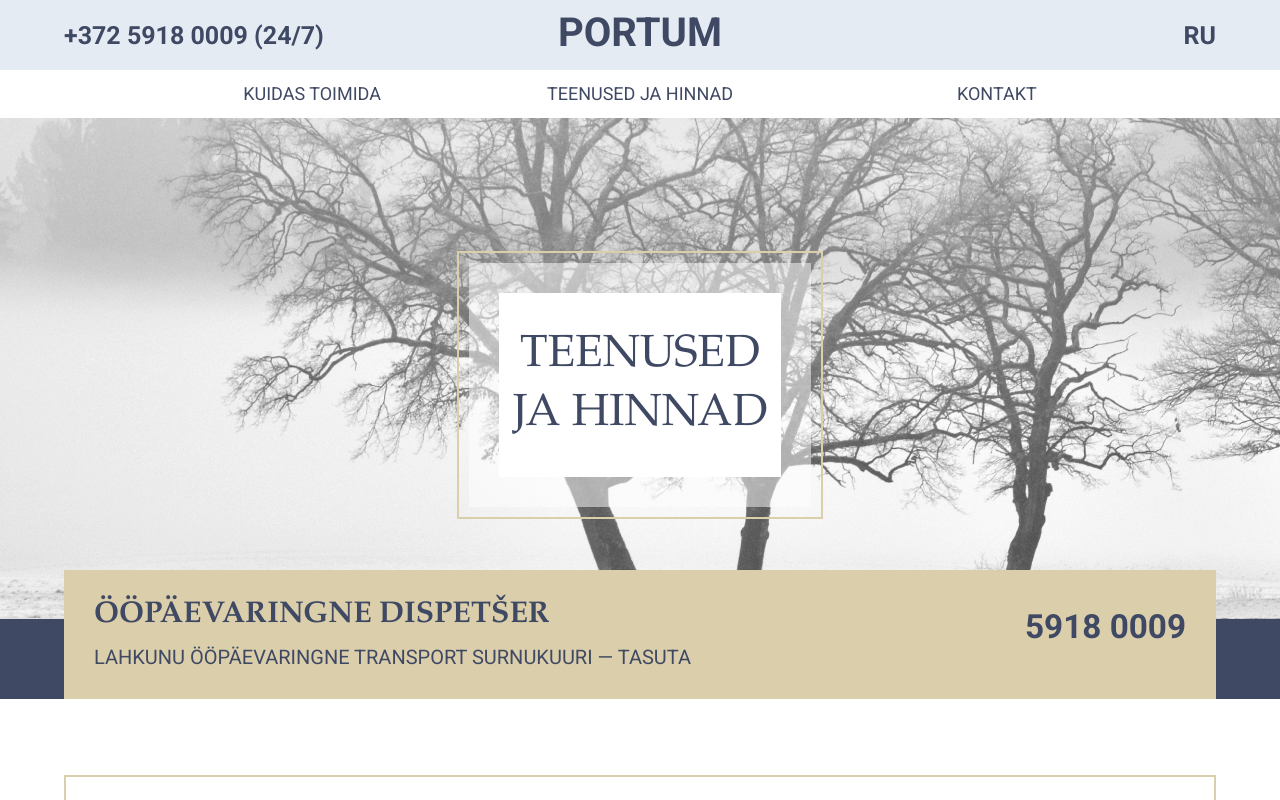
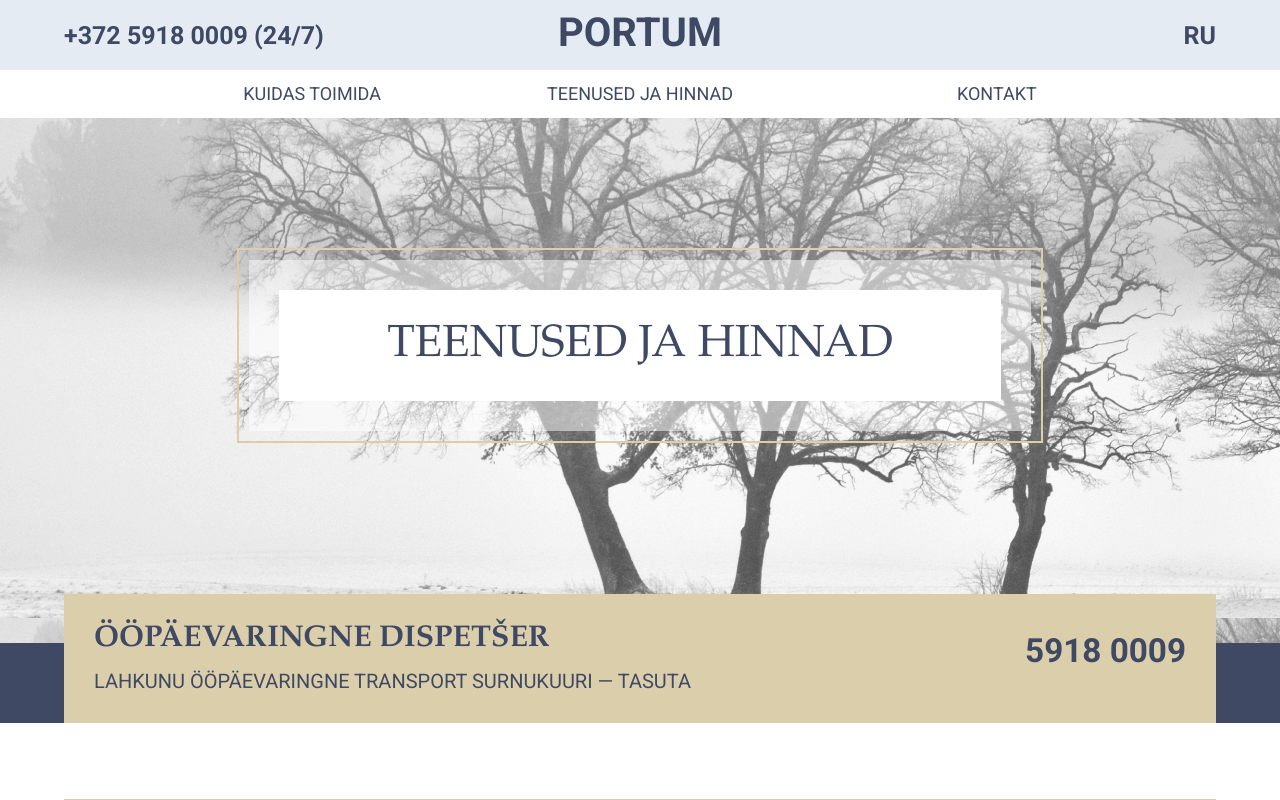
Before and after one commit to DmitriPrijomosev/Portum, a React (Create React App) app: page /teenused in a window 1280 px wide. Shown: the top 800 px of the page. Built offline with nearby package versions, Linux system fonts and the light colour scheme.

Commit message:
Adaptiv ready 100%

```diff
--- a/src/App.css
+++ b/src/App.css
@@ -144,7 +144,6 @@
 }
 
 .langSelector {
-  /* margin-top: 35px; */
   width: 40px;
 }
 
@@ -244,7 +243,7 @@
 }
 .navBarTopOpened {
   height: 100vh;
-  transition: 1s;
+  transition: 0.5s;
 
 }
 .navMobileOpened {
@@ -258,7 +257,7 @@
 .section1 {
   margin-top: 0px;
   padding-top: 130px;
-  padding-bottom: 200px;
+  padding-bottom: 170px;
   position: relative;
   justify-content: center;
   display: flex;
@@ -300,7 +299,6 @@
 line-height: 16px;
 text-align: center;
 text-transform: uppercase;
-
 color: #A0A7B4;
 }
 
@@ -340,15 +338,7 @@
 padding: 50px 60px 20px 60px;
 text-transform: uppercase;
 color: #3F4964;
-/* @media screen and (max-width:1350px) {
-    width: 90%;
-    padding: 30px;
-    height: auto;
-} */
-/* @media screen and (max-width:1076px) {
-    flex-direction: column;
-    text-align: center;
-} */
+
 }
 
 .section1_4_1 {
@@ -359,41 +349,23 @@
   font-size: 30px;
  line-height: 30px;
  font-weight: 700;
- /* @media screen and (max-width:600px) {
-    font-size: calc(var(--index) * 1.8);
- } */
+
 }
 
 .section1_4 p {
   font-size: 20px;
   line-height: 23px;
   margin-top: 16px;
-  /* @media screen and (max-width:600px) {
-    font-size: calc(var(--index) * 1);
- } */
 }
 
 .section1_4 a {
   font-size: 45px;
-
   line-height: 53px;
   font-family: 'Roboto';
   font-style: normal;
   font-weight: 700;
-  /* @media screen and (max-width:1350px) {
-    font-size: calc(var(--index) * 1.6);
-} */
-
- /* @media screen and (max-width:600px) {
-    font-size: calc(var(--index) * 2.5);
- } */
 }
 
-/* .section1_4_2 {
-  @media screen and (max-width:600px) {
-    margin-top: 20px;
- }
-} */
 
 /* section2 */
 
@@ -409,19 +381,14 @@
 
 .section3_1 {
   width: 1396px;
-
   display: flex;
   justify-content: space-between;
   z-index: 10;
-  /* @media screen and (max-width:1396px) {
-    width: 90%;
-} */
 }
 
 .text {
 
   margin-left: 10px;
-  /* width: 830px; */
   flex: 1 1 auto;
   padding-top: 80px;
   padding-left: 63px;
@@ -486,18 +453,6 @@
 
 }
 
-/* .section4_1 {
-   @media screen and (max-width:1396px) {
-    max-width: 70%;
-}
-} */
-
-/* .section4_2 {
-   @media screen and (max-width:1396px) {
-    max-width: 90%;
-}
-} */
-
 .section4_1 H3 {
   font-weight: 700;
 font-size: 30px;
@@ -508,7 +463,6 @@
 
 .section4_2 {
   text-align: center;
-  /* height: 690px; */
   height: auto;
   width: 1396px;
   position: relative;
@@ -516,9 +470,6 @@
   margin: 0 auto;
   justify-content: space-between;
   padding-bottom: 50px;
-  /* @media screen and (max-width:768px) {
-    flex-direction: column;
-} */
 }
 
 .section4_2 .item {
@@ -529,34 +480,22 @@
   font-size: 20px;
   line-height: 150%;
   padding: 10px 20px;
-   /* @media screen and (max-width:768px) {
-   padding: 20px;
-} */
 }
 
 .itemmiddle {
   border-style: solid;
   border-color: white;
   border-width: 0px 2px;
-  /* @media screen and (max-width:768px) {
-    border-width: 2px 0px;
-} */
 }
 
 .tab {
-  /* overflow: hidden; */
-  /* max-height: 600px; */
   width: 1396px;
   padding-top: 60px;
   display: flex;
   justify-content: space-between;
-  /* @media screen and (max-width:1396px) {
-    max-width: 90%;
-} */
 }
 
 .tab_textarea {
-  /* width: 54%; */
   height: auto;
   background-color:#E4EBF3;
   padding: 54px 64px;
@@ -566,7 +505,6 @@
   font-size: 18px;
   line-height: 30px;
   text-align: justify;
-  /* position: relative; */
   margin-left: 10px;
   flex: 1 1 auto;
 }
@@ -578,16 +516,13 @@
 }
 
 .tab_controls {
-  /* width: 44%; */
   padding-top: 54px;
   flex: 0 0 545px;
-    /* min-height: 690px; */
   cursor:pointer;
 }
 
 .tab_controls_area {
   display: flex;
-
   align-items: flex-start;
   height: 150px;
   opacity: 0.5;
--- a/src/CSS/activities.css
+++ b/src/CSS/activities.css
@@ -84,3 +84,62 @@
 		text-align: center;
 	}
 }
+
+/* Headers */
+
+.contact_container {
+	width: 1396px;
+	max-width: 1396px;
+	min-width: 63%;
+	margin: 0px auto;
+	display: flex;
+	justify-content: center;
+}
+
+.contact_section1_1 {
+	max-width: 63%;
+    border-style: solid;
+    border-color: #DBCEAB;
+    border-width: 2px;
+    margin: 0px auto;
+    display: flex;
+	flex-direction: column;
+	text-align: center;
+	justify-content: space-between;
+	flex-grow: 1;
+}
+
+@media screen and (max-width:950px) {
+    .contact_section1_1 {
+		min-width: 100%!important;
+	}
+}
+
+@media screen and (max-width:390px) {
+    .contact_section1_3 h3 {
+		font-size: 18px!important;
+		margin: 0px!important;
+	}
+	.contact_section1_3 {
+		padding: 33px 0px;
+	}
+}
+
+.contact_section1_2 {
+	background: rgba(255, 255, 255, 0.5);
+  	margin: 10px;
+}
+.contact_section1_3 {
+	background: #fff;
+	opacity: 1;
+	margin: 30px;
+	padding: 33px;
+}
+.contact_section1_3 h3 {
+	font-size: 45px;
+	text-align: center;
+	text-transform: uppercase;
+	color: #3F4964;
+	margin-left: 50px;
+	margin-right: 50px;
+	}
--- a/src/CSS/contac.css
+++ b/src/CSS/contac.css
@@ -1,30 +1,3 @@
-/* .contactSection1 {
-	@media screen and (max-width:1350px) {
-    padding: 133px 0px 100px 0px;
-}
-@media screen and (max-width:1076px) {
-    padding: 50px 0px 0px 0px;
-}
-
-@media screen and (max-width:672px) {
-    padding: 50px 0px 100px 0px;
-}
-} */
-
-@media screen and (max-width:1350px) {
-    .contactSection1 {
-		padding: 133px 0px 100px 0px};
-}
-
-@media screen and (max-width:1076px) {
-    .contactSection1 {
-		padding: 50px 0px 0px 0px};
-}
-
-@media screen and (max-width:672px) {
-    .contactSection1 {
-		padding: 50px 0px 100px 0px};
-}
 
 .contactSection2 {
 	height: 80px;
@@ -41,22 +14,6 @@
     .contactSection3_1 {
 		flex-direction: column;
 	}
-}
-
-.contactSection1_3 {
-	padding-top: 33px;
-	padding-bottom: 33px;
-}
-
-.contactSection1_3 h3 {
-	margin: 0px;
-}
-
-.contactSection3 {
-	/* max-height: 480px!important; */
-
-
-
 }
 
 .contactSection3_1 {
@@ -151,3 +108,62 @@
 .padding {
 	padding-bottom: 25px;
 }
+
+/* Headers */
+
+.contact_container {
+	width: 1396px;
+	max-width: 1396px;
+	min-width: 63%;
+	margin: 0px auto;
+	display: flex;
+	justify-content: center;
+}
+
+.contact_section1_1 {
+	max-width: 63%;
+    border-style: solid;
+    border-color: #DBCEAB;
+    border-width: 2px;
+    margin: 0px auto;
+    display: flex;
+	flex-direction: column;
+	text-align: center;
+	justify-content: space-between;
+	flex-grow: 1;
+}
+
+@media screen and (max-width:950px) {
+    .contact_section1_1 {
+		min-width: 100%!important;
+	}
+}
+
+@media screen and (max-width:390px) {
+    .contact_section1_3 h3 {
+		font-size: 18px!important;
+		margin: 0px!important;
+	}
+	.contact_section1_3 {
+		padding: 33px 0px;
+	}
+}
+
+.contact_section1_2 {
+	background: rgba(255, 255, 255, 0.5);
+  	margin: 10px;
+}
+.contact_section1_3 {
+	background: #fff;
+	opacity: 1;
+	margin: 30px;
+	padding: 33px;
+}
+.contact_section1_3 h3 {
+	font-size: 45px;
+	text-align: center;
+	text-transform: uppercase;
+	color: #3F4964;
+	margin-left: 50px;
+	margin-right: 50px;
+	}
--- a/src/CSS/prices.css
+++ b/src/CSS/prices.css
@@ -173,3 +173,62 @@
 tr:nth-child(even) {
   background-color: #DBCEAB;
 }
+
+/* Headers */
+
+.contact_container {
+	width: 1396px;
+	max-width: 1396px;
+	min-width: 63%;
+	margin: 0px auto;
+	display: flex;
+	justify-content: center;
+}
+
+.contact_section1_1 {
+	max-width: 63%;
+    border-style: solid;
+    border-color: #DBCEAB;
+    border-width: 2px;
+    margin: 0px auto;
+    display: flex;
+	flex-direction: column;
+	text-align: center;
+	justify-content: space-between;
+	flex-grow: 1;
+}
+
+@media screen and (max-width:950px) {
+    .contact_section1_1 {
+		min-width: 100%!important;
+	}
+}
+
+@media screen and (max-width:390px) {
+    .contact_section1_3 h3 {
+		font-size: 18px!important;
+		margin: 0px!important;
+	}
+	.contact_section1_3 {
+		padding: 33px 0px;
+	}
+}
+
+.contact_section1_2 {
+	background: rgba(255, 255, 255, 0.5);
+  	margin: 10px;
+}
+.contact_section1_3 {
+	background: #fff;
+	opacity: 1;
+	margin: 30px;
+	padding: 33px;
+}
+.contact_section1_3 h3 {
+	font-size: 45px;
+	text-align: center;
+	text-transform: uppercase;
+	color: #3F4964;
+	margin-left: 50px;
+	margin-right: 50px;
+	}
--- a/src/Components/NavigationBar.jsx
+++ b/src/Components/NavigationBar.jsx
@@ -21,7 +21,7 @@
     i18n.changeLanguage(language);
     localStorage.setItem("Portum_language", language);
     setLanguageSelectorState(language);
-    navigate("/");
+
   };
 
 
--- a/src/Pages/Kontakt.jsx
+++ b/src/Pages/Kontakt.jsx
@@ -14,10 +14,10 @@
         className="section1"
         style={{ backgroundImage: `url(${backgroundContact})` }}
       >
-        <div className="_container">
-          <div className="section1_1">
-            <div className="section1_2">
-              <div className="section1_3 contactSection1_3">
+        <div className="contact_container">
+          <div className="contact_section1_1">
+            <div className="contact_section1_2">
+              <div className="contact_section1_3">
                 <h3>{t("navbar.kontakt-button")}</h3>
               </div>
             </div>
@@ -75,6 +75,7 @@
         <div className="section4_2">
           <div className="map">
             <iframe
+              title="Portum Matusebüroo"
               src="https://www.google.com/maps/embed?pb=!1m18!1m12!1m3!1d2031.681105598991!2d24.729743877308522!3d59.388348306295!2m3!1f0!2f0!3f0!3m2!1i1024!2i768!4f13.1!3m3!1m2!1s0x469295281100e2ff%3A0xe9613555d02443d!2sViljandi%20Maantee%2018b%2C%2011214%20Tallinn!5e0!3m2!1set!2see!4v1684232993128!5m2!1set!2see"
               width="100%"
               height="100%"
--- a/src/Pages/Kuidas-toimida.jsx
+++ b/src/Pages/Kuidas-toimida.jsx
@@ -12,14 +12,13 @@
   <div>
     <div
       className="section1"
+      style={{ backgroundImage: `url(${backgroundContact})` }}
+    >
+      <div className="contact_container">
+        <div className="contact_section1_1">
+          <div className="contact_section1_2">
+            <div className="contact_section1_3">
 
-    >
-      <div className="_container">
-        <div className="section1_1">
-          <div className="section1_2">
-            <div className="section1_3">
-              <h1>{t("section1.1")}</h1>
-              <hr className="hr"></hr>
               <h3>{t("navbar.kuidastoimida-button")}</h3>
             </div>
           </div>
--- a/src/Pages/Teenused.jsx
+++ b/src/Pages/Teenused.jsx
@@ -12,10 +12,10 @@
         className="section1 contactSection1"
         style={{ backgroundImage: `url(${backgroundContact})` }}
       >
-        <div className="_container contactContainer">
-          <div className="section1_1">
-            <div className="section1_2">
-              <div className="section1_3 contactSection1_3">
+        <div className="contact_container">
+          <div className="contact_section1_1">
+            <div className="contact_section1_2">
+              <div className="contact_section1_3">
                 <h3>{t("section7.1.1")}</h3>
               </div>
             </div>
```
